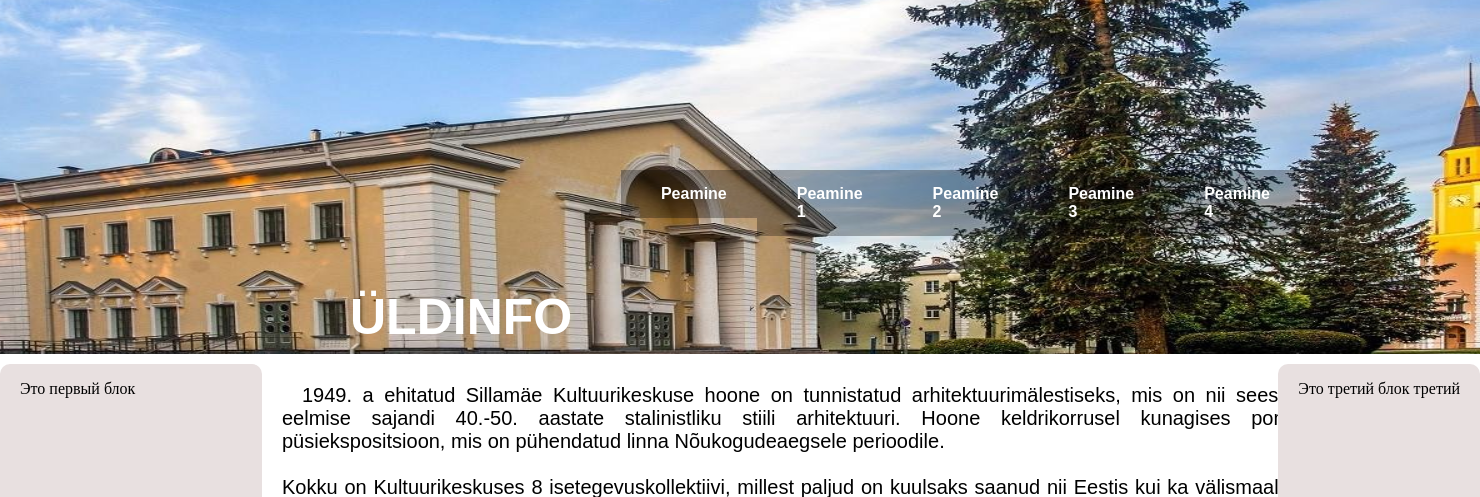
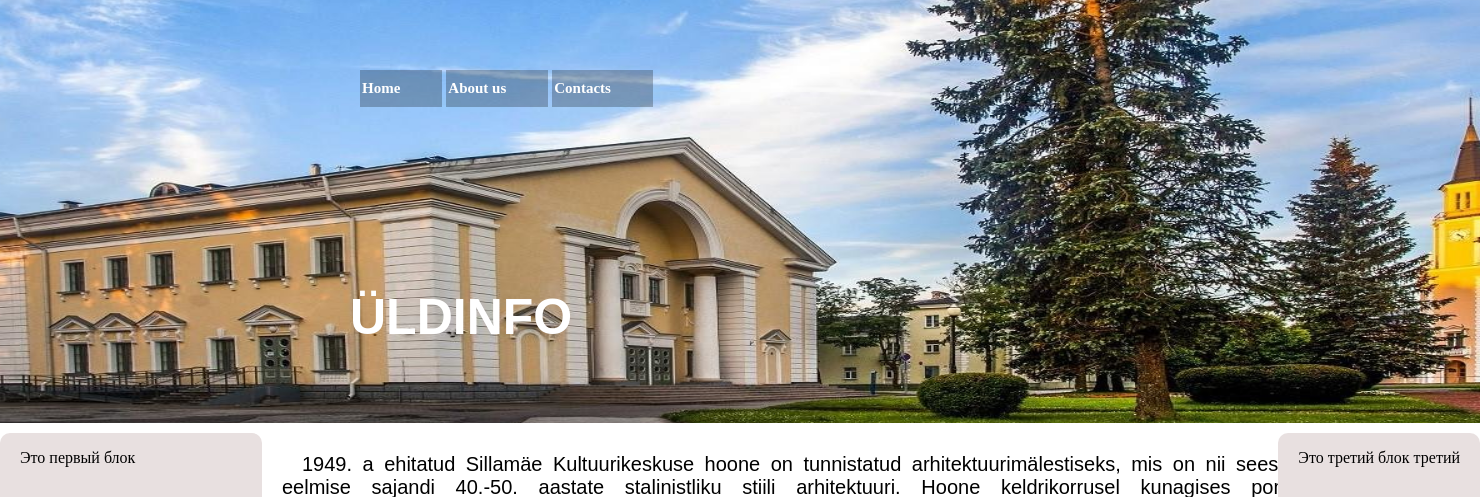
Before and after one commit to sutikovi-gor/kultuurikeskus, a PHP site: page / in a window 1480 px wide. Shown: the top 497 px of the page. Run offline with PHP 8.4, Linux system fonts and the light colour scheme.

Commit message:
Header drop_menu ok

```diff
--- a/css/style.css
+++ b/css/style.css
@@ -3,16 +3,17 @@
 	vertical-align: top;
 	width: 15%;
 	min-height: 1200px;
-	/*min-width: 5%;*/
+
 	margin: 0 auto;
-	/*margin-right: auto;*/
 	position: relative;
 	overflow: hidden;
-
 	padding-right: 20px;
 	padding-left: 20px;
 	background-color: #E8E0E0;
 	border-radius: 10px;
+
+	/*margin-right: auto;*/
+	/*min-width: 5%;*/
 
 }
 
@@ -20,17 +21,19 @@
 	display: inline-block;
 	vertical-align: top;
 	width: 60%;
-	/*min-width: 5%;*/
 	margin: 0 auto;
-	/*margin-right: auto;*/
 	position: relative;
-	/*transform: translate(-50%, -50%);  при изменении окна оставляет блок по центру.*/
-
-
 	padding-right: 20px;
 	padding-left: 20px;
 	background-color: #FFFFFF;
 	border-radius: 10px;
+
+	/*margin-right: auto;*/
+	/*min-width: 5%;*/
+	/*transform: translate(-50%, -50%);  при изменении окна оставляет блок по центру.*/
+
+
+
 }
 
 .global_block_3{
@@ -38,17 +41,18 @@
 	vertical-align: top;
 	max-width: 20%;
 	min-height: 1200px;
-	/*min-width: 5%;*/
+
 	margin: 0 auto;
-	/*margin-right: auto;*/
 	position: relative;
 	float: right;
 	overflow: hidden;
-
 	padding-right: 20px;
 	padding-left: 20px;
 	background-color: #E8E0E0;
 	border-radius: 10px;
+
+	/*min-width: 5%;*/
+	/*margin-right: auto;*/
 
 }
 
@@ -71,7 +75,7 @@ header{
 }
 
 .text_header{
-	position: absolute; /*для блока, изменяемого внутри блока c position relativ*/
+	position: absolute;    /*для блока, изменяемого внутри блока c position relativ*/
 	padding-left: 350px;
 	padding-top: 200px;
 	color: #FFFFFF;
@@ -83,14 +87,17 @@ header{
 
 }
 
-.div_header{
+/*.div_header{
 	position: relative;
 	display: inline-block;
+	height: 10px;
 	font-family: Arial;
 	float: right;
-	padding-left: 1000px;
+	padding-left: 200px;
 	margin-right: 180px;
-	padding-top: 100px;
+	padding-top: 0px;
+	background-color: rgba(0,0,0, 0.2);
+
 	/*filter: blur(5px);*/
 
 
@@ -100,8 +107,7 @@ header{
 	color: #FFFFFF;
 	font-size: 17px;
 
-	/*background-color: rgb(0,0,0);*/
-	background-color: rgba(0,0,0, 0.3); /*делает полупрозрачный фон за текстом*/
+	background-color: rgba(0,0,0, 0.2); /*делает полупрозрачный фон за текстом*/
 	color: white;
 	font-weight: bold;
 
@@ -120,55 +126,80 @@ header{
 
 }
 
-.text2{
-	/*display: block;*/
+/*.text2{
+	display: block;
 	font-size: 20px;
 	width: 20px;
 	color: #FFFFFF;
-	/*padding-bottom: 200px;*/
+	padding-bottom: 200px;
 	padding-left: 500px;
 
-	}
+	} */
 
 
+	header nav{
+  float: top left;
+  padding-left: 320px;
+}
+
+header .sub-menu{
+  display: none;
+  padding: 0;
+  left: 0;
+  top: 30px;
+  background-color: #f3f3f3;
+  position: absolute;
+
+}
+
+header .sub-menu li{
+  border-bottom: 1px solid #ccc;
+  width: 100%;
+  padding: 0;
+
+}
+
+header nav li{
+  display: inline-block;
+  padding-right: 40px;
+  position: relative;
+  font-size: 15px;
+  font-weight: bold;
+  background-color: #112589;
+  background-color: rgba(0,0,0, 0.25);
 
 
-.dws_menu ul,
-.dws_menu ol {
-	list-style: none;
+}
 
-	}
-	.dws_menu > ul{
-		display: flex;
-		justify-content: center;
-	}
+header nav li a{
+    padding: 10px 2px;
+    display: block;
+    color: #000;
+    text-decoration: none;
+    transition: 0.3s;
+    color: #FFFFFF;   /*цвет текста*/
+}
 
-	.dws_menu > ul li a{
-		display: block;
-		padding: 15px 30px 15px 40px;
-		text-decoration: none;
-		color: #FFFFFF;
-		font-weight: bold;
-		background-color: rgba(0,0,0, 0.3);
+header nav li a:hover{
+  background-color: #0C0B0B;
 
-	}
+}
 
-	.dws_menu li ul {
-		position: absolute;
-		display: none;
+header nav li:hover .sub-menu{
+  display: block;
+
+}
+
+section h3{
+  font-size: 35px;
+  text-align: center;
+  text-transform: uppercase;
 
 
-	}
-	.dws_menu li> ul li{
-		border: 1px;
+}
 
-	}
-	.dws_menu li:hover > ul{
-		display: block;
-		font-weight: bold;
-		color: #080000;
-	}
+section p {
+  font-size: 20px;
 
-	.fa-fa-{
 
-	}
+}
--- a/index.html
+++ b/index.html
@@ -11,28 +11,23 @@
 <br><br><br>
 <h1 class="text_header">ÜLDINFO</h1>
 
-<div class="div_header">
 
-  <nav class="dws_menu">
+
+ <nav>
      <ul>
-         <li><a href="#"><i class="fa fa-"></i>Peamine</a>
-            <ul>
-                <li><a href="">Teine 1</a></li>
-                <li><a href="">Teine 2</a></li>
-                <li><a href="">fghfgh</a></li>
-                <li><a href="">fhfgfb</a></li>
-                <li><a href="">hgfdhgfd</a></li>
-            </ul>
+       <li><a href="">Home</a></li>
+       <li><a href="">About us</a>
+       <ul class="sub-menu">
+         <li><a href="">About 1</a></li>
+         <li><a href="">About 2</a></li>
+         <li><a href="">About 3</a></li>
+       </ul>
+    </li>
+       <li><a href="">Contacts</a></li>
+     </ul>
+    </nav>
 
-         </li>
-         <li><a href="#"><i class="fa fa-"></i>Peamine 1</a></li>
-         <li><a href="#"><i class="fa fa-"></i>Peamine 2</a></li>
-         <li><a href="#"><i class="fa fa-"></i>Peamine 3</a></li>
-         <li><a href="#"><i class="fa fa-"></i>Peamine 4</a></li>
-     </ul>
- </nav>
 
-</div>
 
 </header>
 
@@ -67,6 +62,8 @@ Tere tulemast Kultuurikeskusesse!</p>
 
  </div>
 
+
+
 </body>
 
 
```
